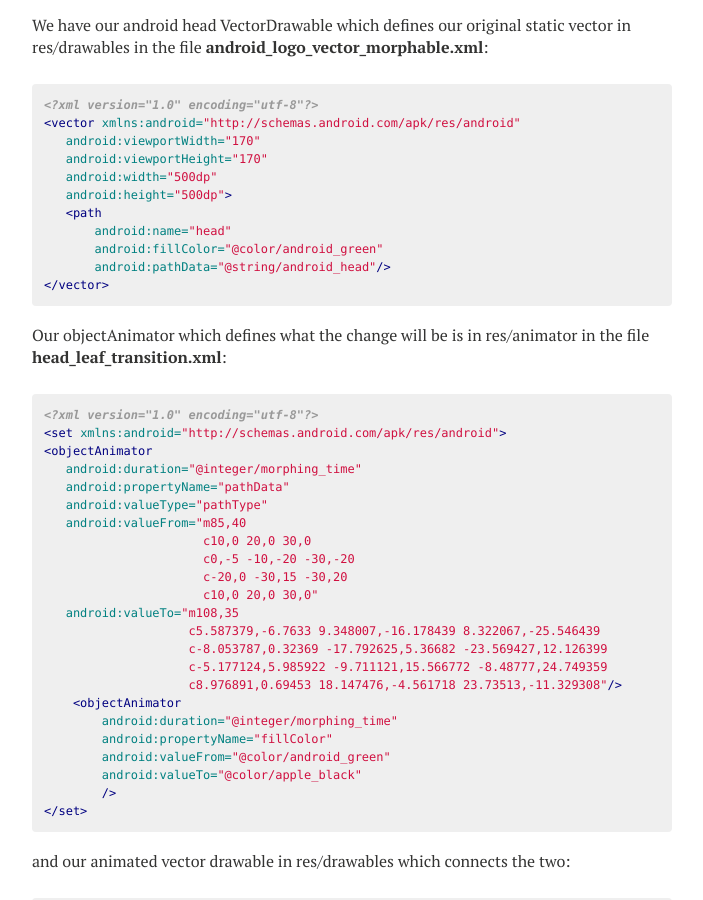
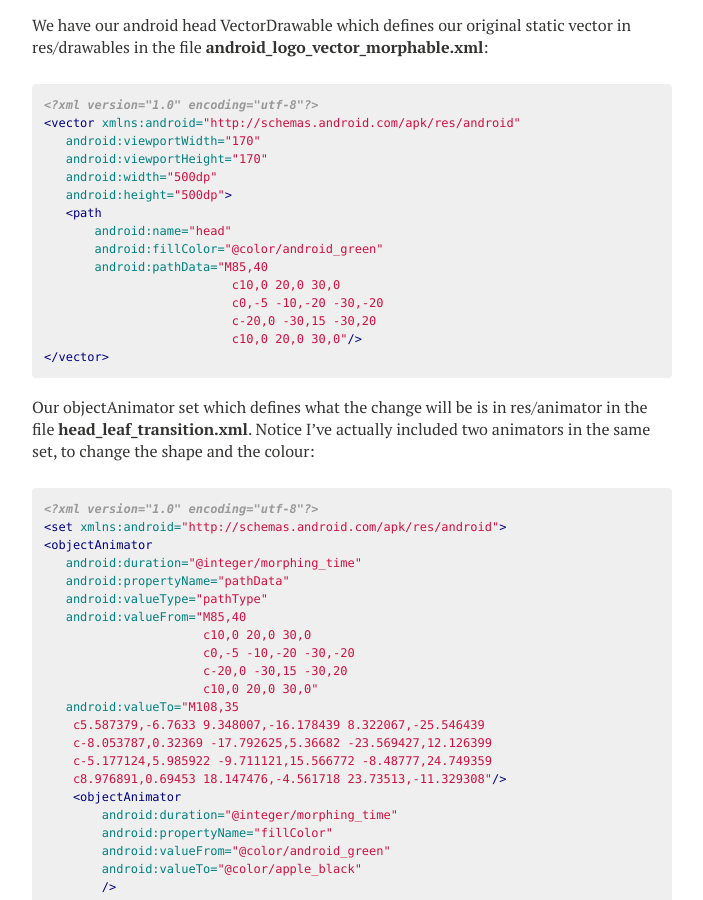
Before and after one commit to lewismcgeary/lewismcgeary.github.io, a Jekyll site: the page built from _posts/2015-10-28-animated-vector-drawable-pathMorphing.md, in a window 1280 px wide and 900 px high, scrolled down 5043 px. Shown: the whole window, without its empty margins (288-991 px from the left). Built offline with Jekyll 4.4.1, drawn with Linux system fonts in a browser that asks for light colours; nearby versions of some CDN libraries.

Commit message:
update pathMorph article with extra information about objectAnimator

```diff
--- a/_posts/2015-10-28-animated-vector-drawable-pathMorphing.md
+++ b/_posts/2015-10-28-animated-vector-drawable-pathMorphing.md
@@ -130,11 +130,15 @@ We have our android head VectorDrawable which defines our original static vector
    <path
        android:name="head"
        android:fillColor="@color/android_green"
-       android:pathData="@string/android_head"/>
+       android:pathData="M85,40
+                          c10,0 20,0 30,0
+                          c0,-5 -10,-20 -30,-20
+                          c-20,0 -30,15 -30,20
+                          c10,0 20,0 30,0"/>
 </vector>
 {% endhighlight %}
 
-Our objectAnimator which defines what the change will be is in res/animator in the file **head_leaf_transition.xml**:
+Our objectAnimator set which defines what the change will be is in res/animator in the file **head_leaf_transition.xml**. Notice I've actually included two animators in the same set, to change the shape and the colour:
 
 {% highlight xml %}
 <?xml version="1.0" encoding="utf-8"?>
@@ -143,16 +147,16 @@ Our objectAnimator which defines what the change will be is in res/animator in t
    android:duration="@integer/morphing_time"
    android:propertyName="pathData"
    android:valueType="pathType"
-   android:valueFrom="m85,40
+   android:valueFrom="M85,40
                       c10,0 20,0 30,0
                       c0,-5 -10,-20 -30,-20
                       c-20,0 -30,15 -30,20
                       c10,0 20,0 30,0"
-   android:valueTo="m108,35
-                    c5.587379,-6.7633 9.348007,-16.178439 8.322067,-25.546439
-                    c-8.053787,0.32369 -17.792625,5.36682 -23.569427,12.126399
-                    c-5.177124,5.985922 -9.711121,15.566772 -8.48777,24.749359
-                    c8.976891,0.69453 18.147476,-4.561718 23.73513,-11.329308"/>
+   android:valueTo="M108,35
+    c5.587379,-6.7633 9.348007,-16.178439 8.322067,-25.546439
+    c-8.053787,0.32369 -17.792625,5.36682 -23.569427,12.126399
+    c-5.177124,5.985922 -9.711121,15.566772 -8.48777,24.749359
+    c8.976891,0.69453 18.147476,-4.561718 23.73513,-11.329308"/>
     <objectAnimator
         android:duration="@integer/morphing_time"
         android:propertyName="fillColor"
```
